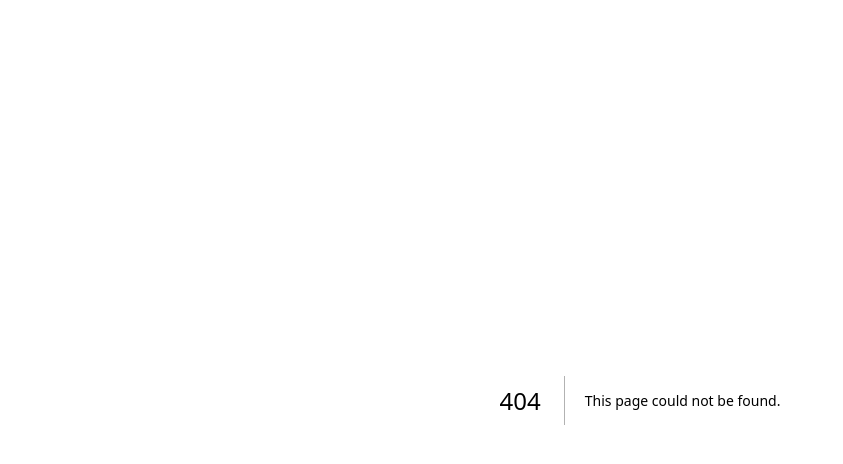
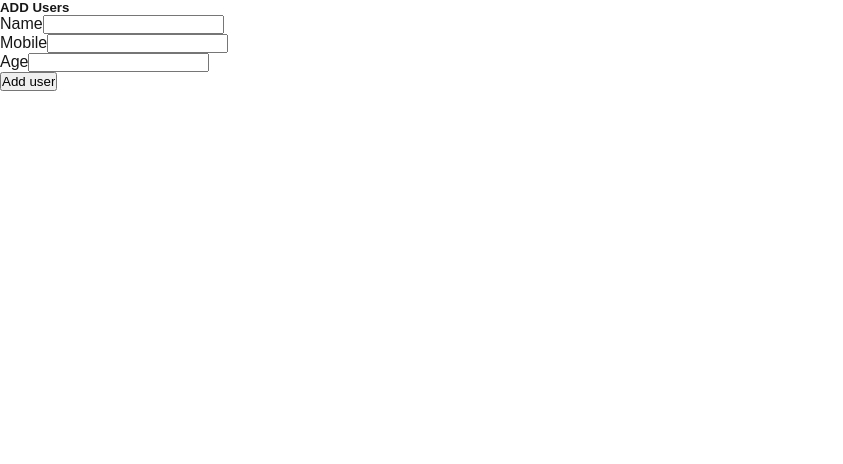
Before and after one commit to Nalla-Srinivasu/NextjsWorshop, a Next.js app: page /serverConnection/addUsers in a window 1280 px wide. Before the commit this address had no page. Shown: the top 464 px of the page, without its empty margins (0-843 px from the left). Built offline with nearby package versions, Linux system fonts and the light colour scheme.

Commit message:
submit the user form data from client side through use server method

```diff
--- a/package.json
+++ b/package.json
@@ -12,7 +12,8 @@
     "mongoose": "^9.2.1",
     "next": "16.1.6",
     "react": "19.2.3",
-    "react-dom": "19.2.3"
+    "react-dom": "19.2.3",
+    "styled-components": "^6.3.10"
   },
   "devDependencies": {
     "babel-plugin-react-compiler": "1.0.0",
--- /dev/null
+++ b/src/app/serverConnection/addUsers/User.module.css
@@ -0,0 +1,33 @@
+.form-section{
+    display: flex;
+    justify-content: center;
+    align-items: center;
+    background-color: azure;
+    border-radius: 2;
+}
+
+.form-label {
+    margin-bottom: .5rem;
+}
+
+label {
+    display: inline-block;
+}
+
+.form-control {
+    display: block;
+    width: 100%;
+    padding: .375rem .75rem;
+    font-size: 1rem;
+    font-weight: 400;
+    line-height: 1.5;
+    color: #212529;
+    background-color: #fff;
+    background-clip: padding-box;
+    border: 1px solid #ced4da;
+    -webkit-appearance: none;
+    -moz-appearance: none;
+    appearance: none;
+    border-radius: .375rem;
+    transition: border-color .15s ease-in-out, box-shadow .15s ease-in-out;
+}
--- /dev/null
+++ b/src/app/serverConnection/addUsers/page.jsx
@@ -0,0 +1,38 @@
+const { DBconnection } = require("@/app/utiles/config/db")
+import userModel from "@/app/utiles/models/adduser"
+// import styled from './User.module.css'
+
+import React from "react"
+const addUsers = () => {
+    const addUserData = async(formData) => {
+        "use server"
+        await DBconnection()
+        let name = formData.get("userName")
+        let mobile = formData.get("userMobile")
+        let age = formData.get("userAge")
+
+        await userModel.create({name:name,mobile:mobile,age:age})
+    }
+    return(
+        <div className="form_section">
+            <h5>ADD Users</h5>
+            <form action={addUserData}>
+                <div>
+                    <label for="name" className="form-label">Name</label>
+                    <input type="text" required className="form-control" id="name" name="userName"/>
+                </div>
+               <div>
+                    <label for="mobile" className="form-label">Mobile</label>
+                    <input type="text" required className="form-control" id="mobile" name="userMobile"/>
+                </div>
+                <div>
+                    <label for="age" className="form-label">Age</label>
+                    <input type="text" required className="form-label" id="age" name="userAge"/>
+                </div>
+                <input type="submit" value="Add user"/>
+            </form>
+        </div>
+    )
+}
+
+export default addUsers;
--- /dev/null
+++ b/src/app/utiles/models/adduser.js
@@ -0,0 +1,21 @@
+const { default: mongoose } = require("mongoose");
+
+const addUserSchema = new mongoose.Schema({
+    name:{
+        type:"String",
+        required:true
+    },
+    mobile:{
+        type:"Number",
+        required:true,
+        unique:true
+    },
+    age:{
+        type:"Number",
+        required:true
+    }
+},{timestamps:true});
+
+const userModel = mongoose.models.addUser || mongoose.model('addUser',addUserSchema)
+
+export default userModel;
```
Also changed, not shown: 1 other file (tests, documents, lock files or other folders).
